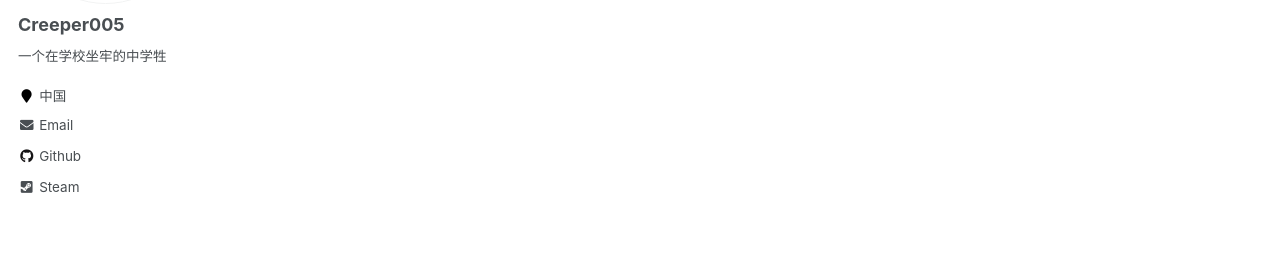
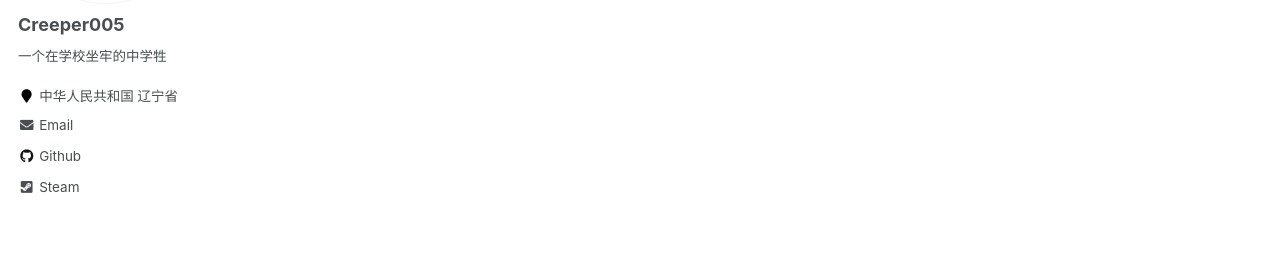
Before and after one commit to Creeper005bili/creeper005bili.github.io, a Jekyll site: the page built from _pages/about.md, in a window 1280 px wide. Shown: the part 289-568 px from the top of the page. Built offline with Jekyll 4.4.1, drawn with Linux system fonts in a browser that asks for light colours.

Commit message:
Add files via upload

```diff
--- a/_config.yml
+++ b/_config.yml
@@ -83,7 +83,7 @@
   name             : "Creeper005"
   avatar           : "profile.png"
   bio              : "一个在学校坐牢的中学牲"
-  location         : "中国"
+  location         : "中华人民共和国  辽宁省"
   employer         :
   pubmed           :
   googlescholar    : # Update with the correct link to your profile
@@ -111,7 +111,7 @@
   tumblr           :
   twitter          :
   vine             :
-  weibo            :
+  bilibili         : "https://space.bilibili.com/610810017"
   xing             :
   youtube          :
   wikipedia        :
```
